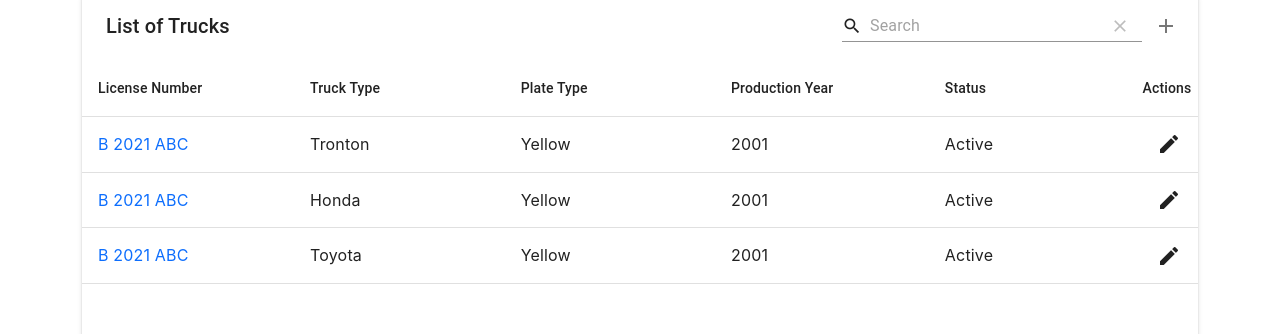
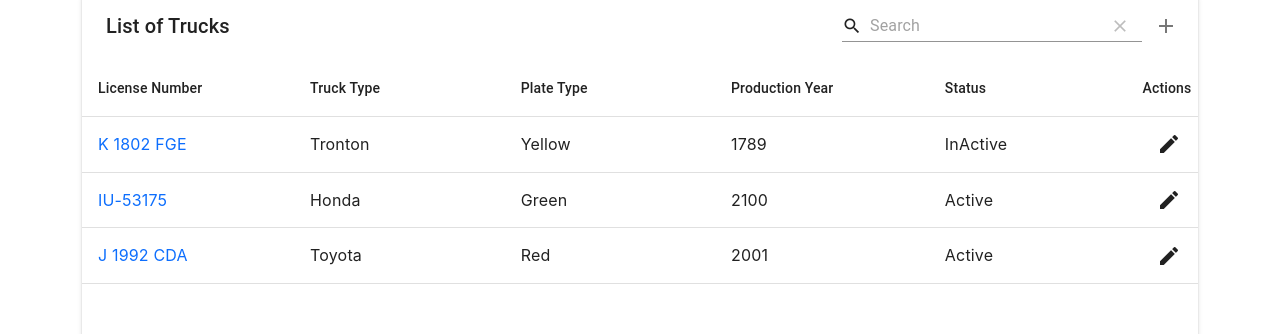
Before and after one commit to MrM4tthew/KargoApp, a React (Create React App) app: page /transporter/trucks in a window 1280 px wide. Shown: the part 282-616 px from the top of the page. Built offline with nearby package versions, Linux system fonts and the light colour scheme.

Commit message:
Fixing trucks data

```diff
--- a/src/mock/trucks.js
+++ b/src/mock/trucks.js
@@ -7,25 +7,25 @@ export const trucks = {
   data: [
     {
       id: 1,
-      license_number: "B 2021 ABC",
+      license_number: "K 1802 FGE",
       truck_type_name: "Tronton",
       plate_type_name: "Yellow",
-      production_year: "2001",
-      status: "Active",
+      production_year: "1789",
+      status: "InActive",
     },
     {
       id: 2,
-      license_number: "B 2021 ABC",
+      license_number: "IU-53175",
       truck_type_name: "Honda",
-      plate_type_name: "Yellow",
-      production_year: "2001",
+      plate_type_name: "Green",
+      production_year: "2100",
       status: "Active",
     },
     {
       id: 3,
-      license_number: "B 2021 ABC",
+      license_number: "J 1992 CDA",
       truck_type_name: "Toyota",
-      plate_type_name: "Yellow",
+      plate_type_name: "Red",
       production_year: "2001",
       status: "Active",
     },
```
